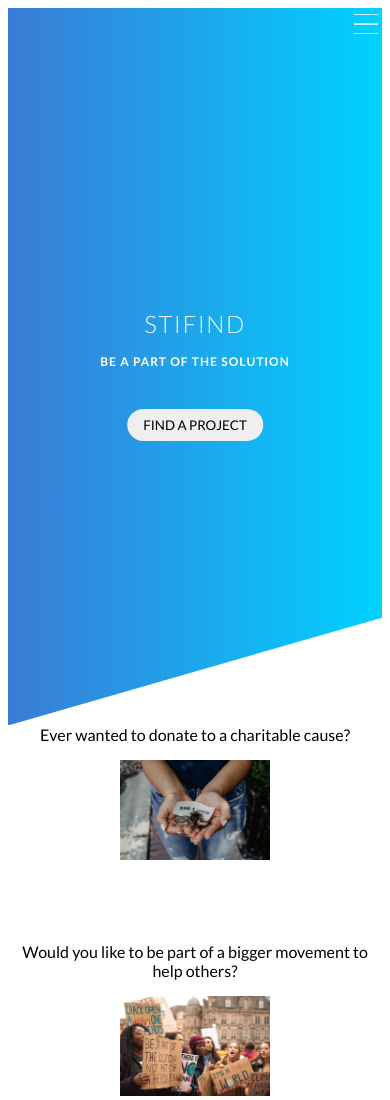
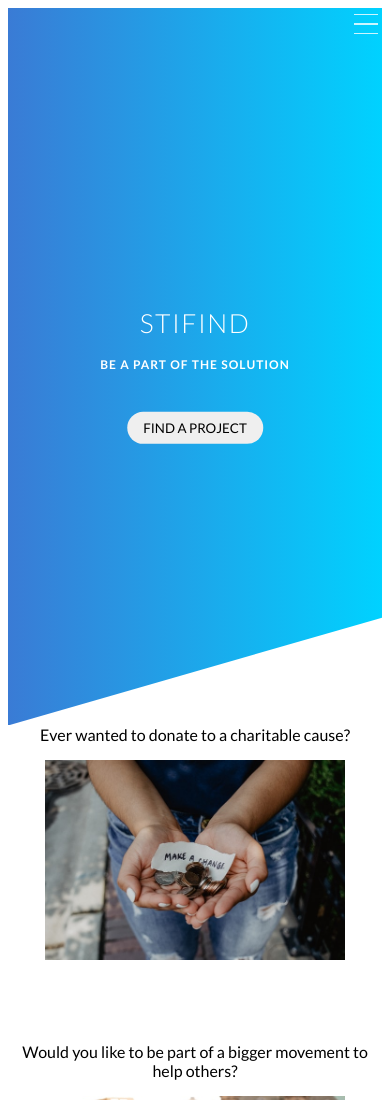
Before and after one commit to Vemrthiss/charity-finder, a Vue app: page / in a window 390 px wide. Shown: the top 1100 px of the page. Built offline with nearby package versions, Linux system fonts and the light colour scheme; no server answers.

Commit message:
finished most responsive aspects

```diff
--- a/src/components/Search/SearchBar.vue
+++ b/src/components/Search/SearchBar.vue
@@ -1,6 +1,6 @@
 <template>
     <div class="search">
-        <h1 class="search__title">Search projects by:</h1>
+        <h1 class="search__title" :class="titleClass">Search projects by:</h1>
 
         <transition name="clear-btn">
             <button class="btn search__clear-btn" v-if="queriesPresent" @click="clearAllQueries">Clear all search filters</button>
@@ -50,7 +50,7 @@
                 searchText: '',
                 searchCountry: '',
                 searchThemes: [],
-                showThemes: false
+                showThemes: false,
             }
         },
         props: {
@@ -91,6 +91,11 @@
             queriesPresent() {
                 const queriesStateObj = this.$store.getters.getQueries;
                 return queriesStateObj.text || queriesStateObj.country || queriesStateObj.themes.length !== 0;
+            },
+            titleClass() {
+                return {
+                    'search__title--queried': this.queriesPresent
+                }
             }
         },
         methods: {
@@ -126,6 +131,11 @@
             text-transform: uppercase;
             letter-spacing: 1px;
             font-size: 3rem;
+            transition: margin-bottom .3s;
+
+            &--queried {
+                margin-bottom: 0;
+            }
         }
 
         &__clear-btn {
@@ -175,6 +185,7 @@
             @include respond-tab {
                 display: grid;
                 grid-template-columns: repeat(2, 40%) 1fr;
+                align-items: center;
                 gap: 1rem;
                 height: auto;
             }
@@ -213,7 +224,7 @@
                 border: 2px solid var(--color-blue-secondary);
             }
 
-            @include respond-laptop {
+            @include respond-tab {
                 margin-bottom: 0;
             }
         }
@@ -226,7 +237,9 @@
         }
 
         &__themes-title {
+            margin: 0;
             margin-right: 1rem;
+            font-size: 1.6rem;
         }
 
         &__themes-icon {
@@ -257,7 +270,11 @@
             display: flex;
             justify-content: center;
             align-items: center;
-            font-size: 1.2rem;
+            font-size: 1.6rem;
+
+            @include respond-tab {
+                font-size: 1.4rem;
+            }
         }
 
         &__filter-label {
@@ -270,6 +287,7 @@
 
             &--wrapper {
                 display: flex;
+                flex-wrap: wrap;
             }
         }
     }
--- a/src/components/Search/SearchTheme.vue
+++ b/src/components/Search/SearchTheme.vue
@@ -45,11 +45,15 @@
     @import "../../styles/mixins.scss";
 
     .search__theme {
-        font-size: 1.6rem;
+        font-size: 1.8rem;
         padding: 1rem;
         position: relative;
         cursor: pointer;
         transition: all .2s;
+
+        @include respond-tab {
+            font-size: 1.6rem;
+        }
 
         @include respond-laptop {
             font-size: 1.4rem;
--- a/src/views/About.vue
+++ b/src/views/About.vue
@@ -43,6 +43,7 @@
         },
         methods: {
             calcScrolling() {
+                if (this.$route.name === 'Home') { //only run this when page is on base url and not in finder
                     const scrollPercent = (this.$el.getBoundingClientRect().top / window.innerHeight) * 100;
                     if (scrollPercent < 25) { //i.e: once element reaches at least top 25% of viewport
                         this.onAbout = true;
@@ -50,6 +51,7 @@
                         this.onAbout = false;
                     }
                     this.$emit('on-about', this.onAbout); //to tell parent component (home) that 25% of viewport is already on about section
+                }
             }
         },
         created() {
@@ -59,6 +61,8 @@
 </script>
 
 <style lang="scss" scoped>
+    @import '../styles/mixins.scss';
+
     .about {
         text-align: center;
 
@@ -66,10 +70,34 @@
             font-size: 2rem;
             margin: 0;
             margin-bottom: 2rem;
+
+            @include respond-tab-small {
+                font-size: 2.1rem;
+            }
+
+            @include respond-laptop {
+                font-size: 2.2rem;
+            }
         }
 
         &__img {
+            width: 80%;
+
+            @include respond-tab-small {
+                width: 70%;
+            }
+
+            @include respond-tab {
+                width: 60%;
+            }
+
+            @include respond-laptop {
+                width: 50%;
+            }
+
+            @include respond-desktop {
                 width: 40%;
+            }
 
             & > * {
                 width: inherit;
--- a/src/views/Finder.vue
+++ b/src/views/Finder.vue
@@ -194,6 +194,7 @@
             border-radius: .7rem;
             text-transform: uppercase;
             transition: all .3s;
+            font-size: 1.4rem;
 
             &:hover {
                 transform: translateY(-2px) scale(1.05);
--- a/src/views/Header.vue
+++ b/src/views/Header.vue
@@ -19,6 +19,8 @@
 </script>
 
 <style lang="scss" scoped>
+    @import '../styles/mixins.scss';
+
     .header {
         background: var(--color-blue-primary);  /* fallback for old browsers */
         background: -webkit-linear-gradient(to right, var(--color-blue-secondary), var(--color-blue-primary));  /* Chrome 10-25, Safari 5.1-6 */
@@ -38,10 +40,14 @@
         }
 
         &__heading {
-            font-size: 3rem;
+            font-size: 3.3rem;
             font-weight: 300;
             letter-spacing: 1.5px;
             text-transform: uppercase;
+
+            @include respond-laptop {
+                font-size: 3.5rem;
+            }
         }
 
         &__title {
```
Lines whose indentation alone changed are shown as unchanged.
